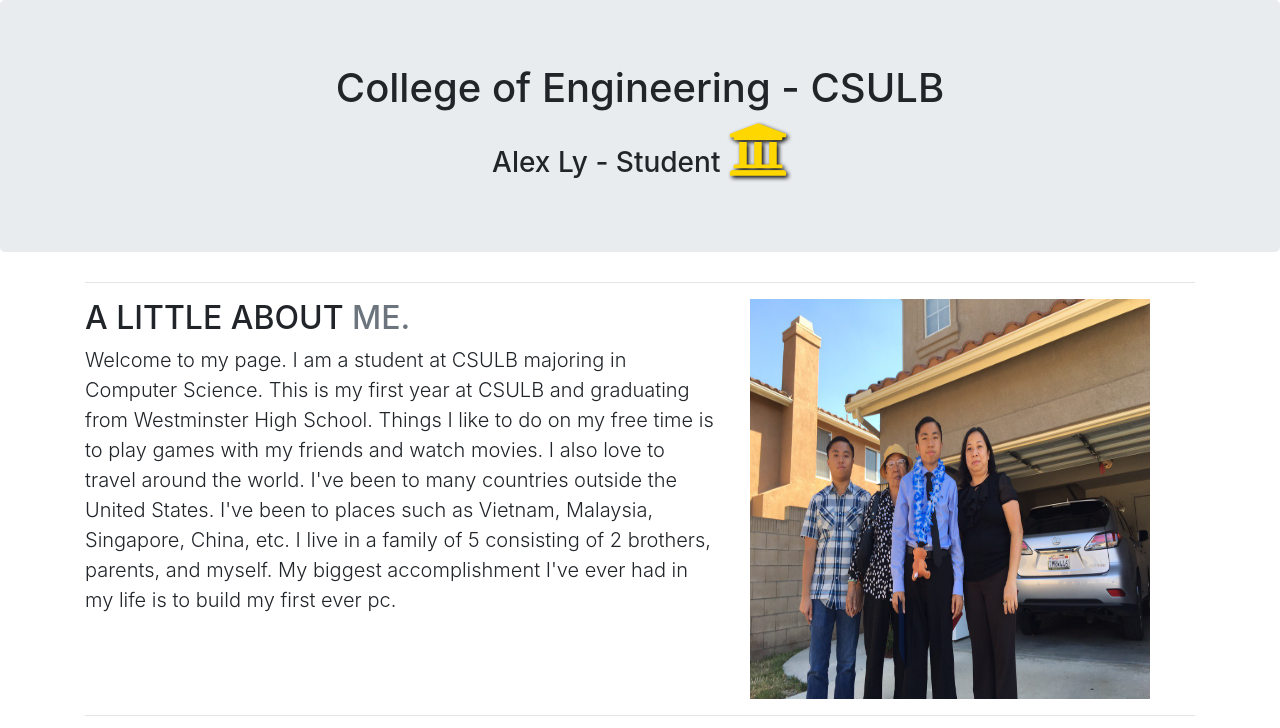
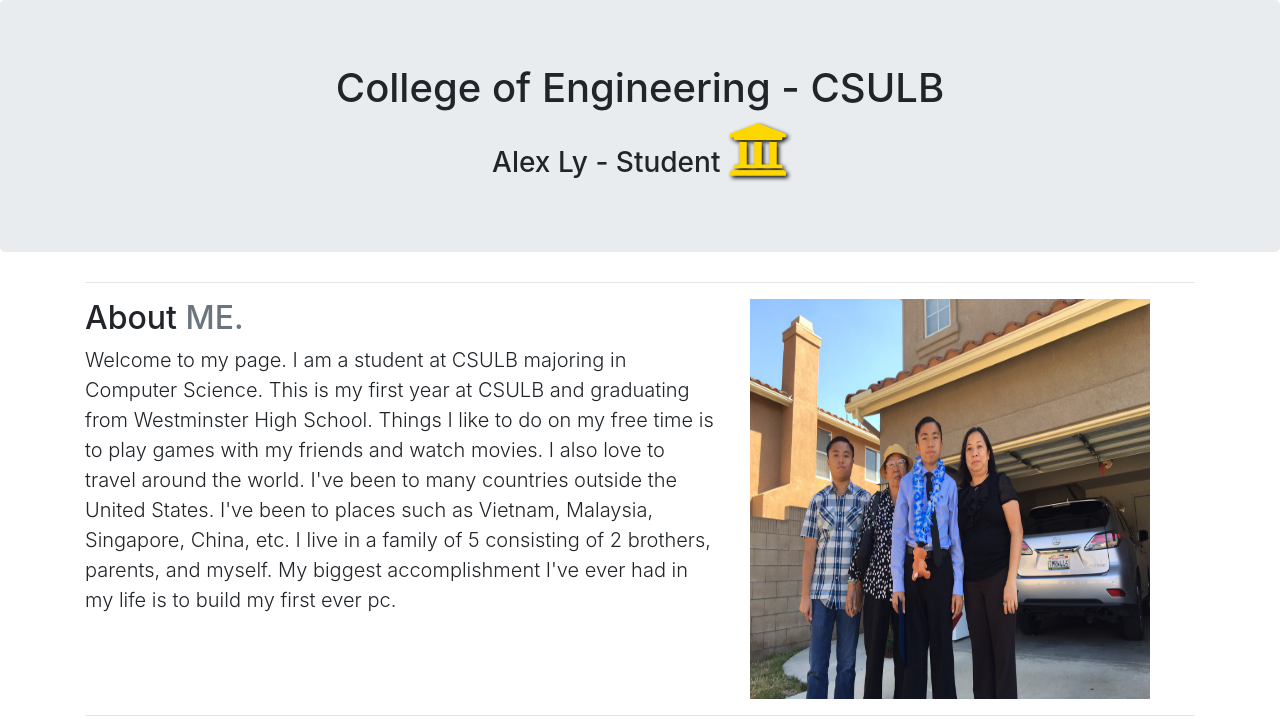
Before and after one commit to Avaces/Bootstrap, a plain HTML site: page index.html in a window 1280 px wide. Shown: the top 728 px of the page. Drawn offline with nearby package versions, Linux system fonts and the light colour scheme.

Commit message:
Update index.html

```diff
--- a/index.html
+++ b/index.html
@@ -28,7 +28,7 @@
 
     <div class="row featurette">
       <div class="col-md-7">
-        <h2 class="featurette-heading">A LITTLE ABOUT <span class="text-muted">ME.</span></h2>
+        <h2 class="featurette-heading">About <span class="text-muted">ME.</span></h2>
         <p class="lead">Welcome to my page. I am a student at CSULB majoring in Computer Science. This is my first year at CSULB and graduating from Westminster High School. Things I like to do on my free time is to play games with my friends and watch movies. I also love to travel around the world. I've been to many countries outside the United States. I've been to places such as Vietnam, Malaysia, Singapore, China, etc.
 
 I live in a family of 5 consisting of 2 brothers, parents, and myself. My biggest accomplishment I've ever had in my life is to build my first ever pc.</p>
```
